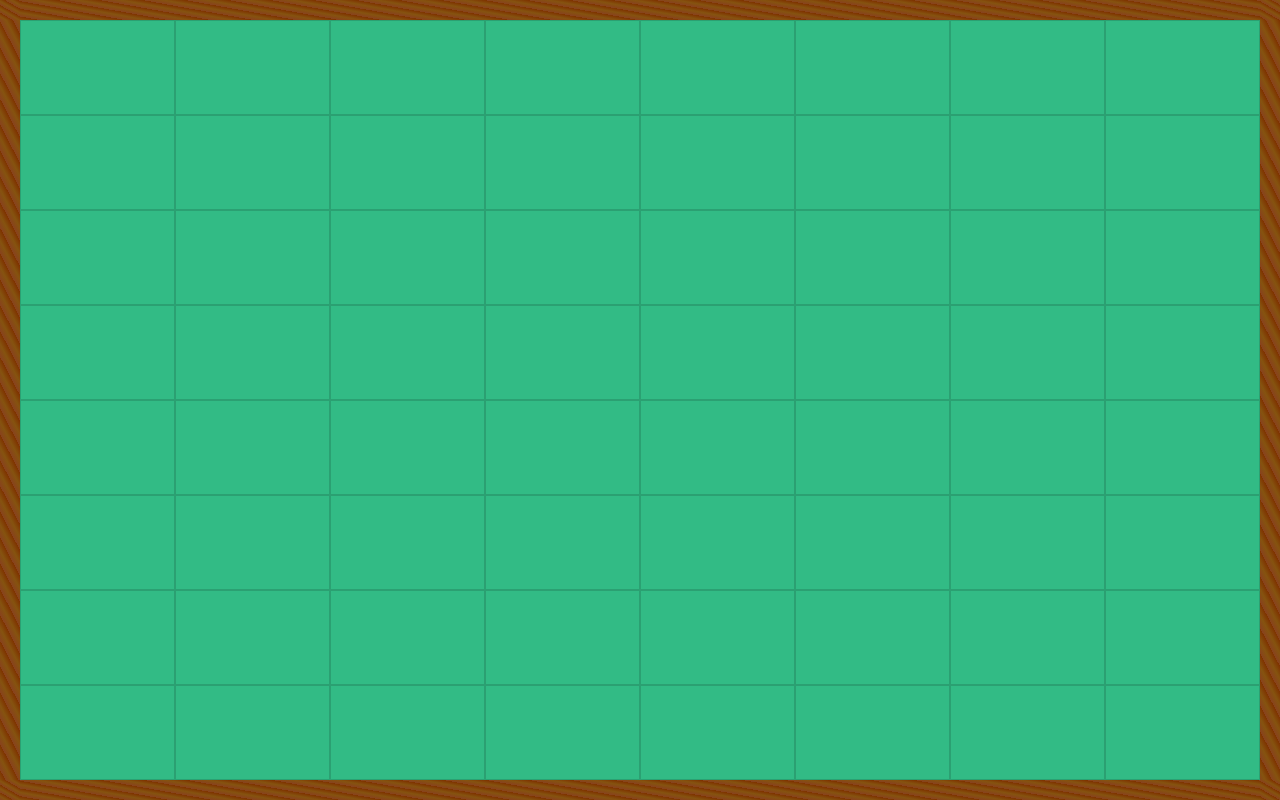
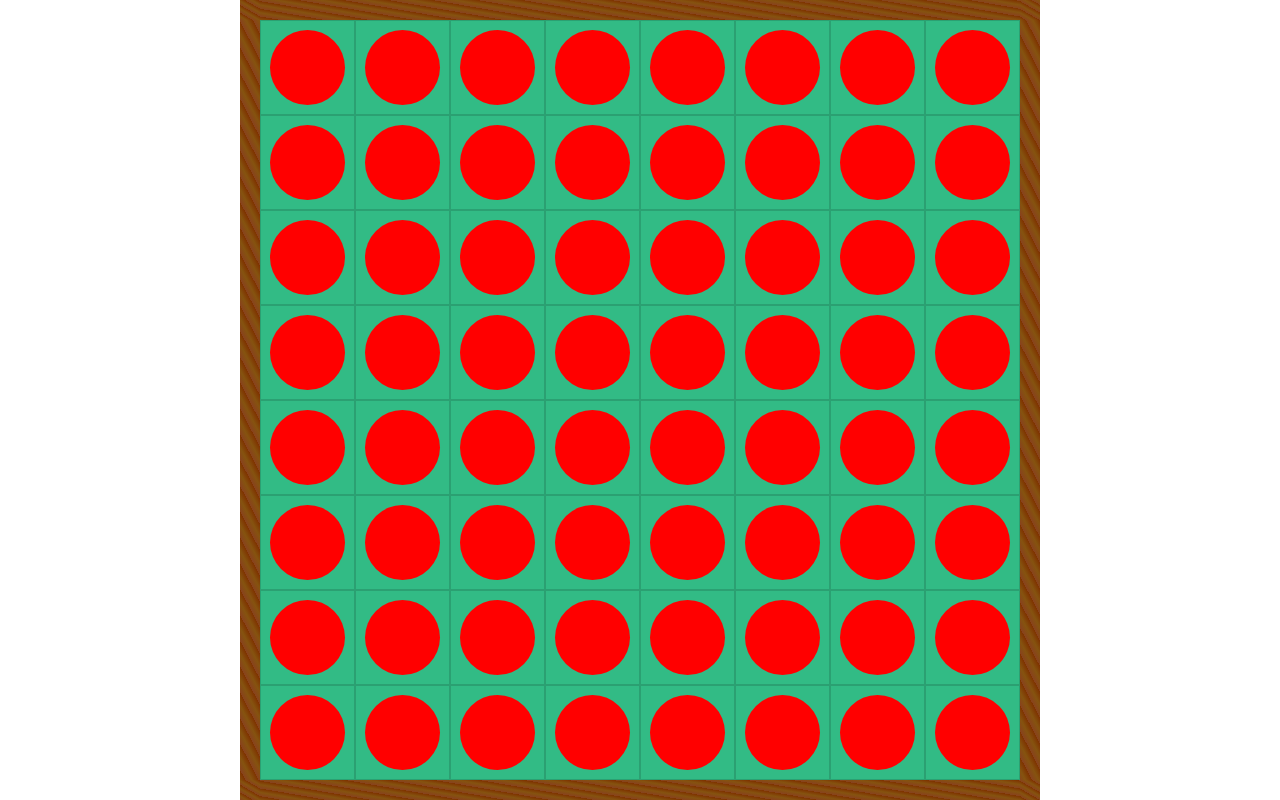
Before and after one commit to kevinleader1/Reversi, a Vue app: page / in a window 1280 px wide. Built offline with nearby package versions, Linux system fonts and the light colour scheme.

Commit message:
Wip - mise en place des jetons de jeux

```diff
--- a/src/components/BoardGame.vue
+++ b/src/components/BoardGame.vue
@@ -5,7 +5,6 @@
 </template>
 
 <script>
-
     import box from './box.vue'
 
     export default {
@@ -26,6 +25,7 @@
         box-sizing: border-box;
         background-color: #32bb85;
         width: 100%;
+        max-width: 800px;
         height: 100%;
         position: fixed;
         top: 0;
--- a/src/components/box.vue
+++ b/src/components/box.vue
@@ -1,18 +1,33 @@
 <template>
-    <div class="box"></div>
+    <div class="box">
+        <pawn></pawn>
+    </div>
 </template>
 
 <script>
+    import pawn from './pawn.vue'
+
     export default {
-        name: 'box'
+        name: 'box',
+        components: {
+            pawn
+        }
     }
 </script>
 
 <style lang="less" scoped>
     .box {
+        display: flex;
+        justify-content: center;
+        align-items: center;
         width: 12.5%;
         border: 1px solid #2ba072;
         margin: 0;
         box-sizing: border-box;
+        cursor:pointer;
+
+        .active {
+            cursor:default;
+        }
     }
 </style>
--- /dev/null
+++ b/src/components/pawn.vue
@@ -0,0 +1,18 @@
+<template>
+    <div class="pawn"></div>
+</template>
+
+<script>
+    export default {
+        name: 'pawn'
+    }
+</script>
+
+<style lang="less" scoped>
+    .pawn {
+        background-color: red;
+        height: 80%;
+        width: 80%;
+        border-radius: 100%;
+    }
+</style>
```
